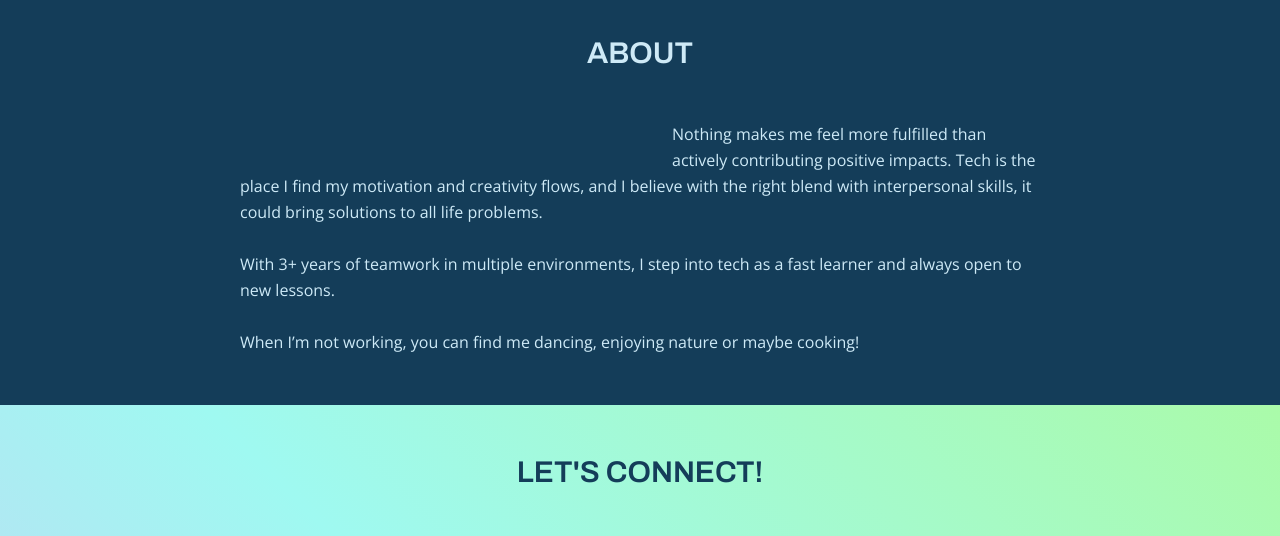
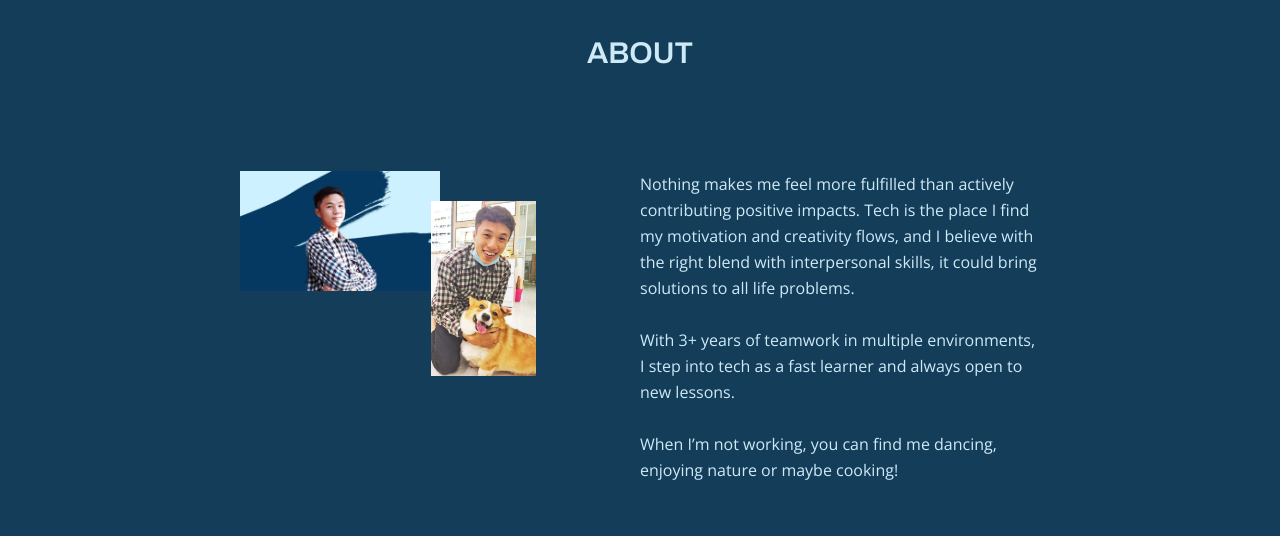
Before and after one commit to viet-v/vietspace-portfolio, a website built with Parcel: page index.html in a window 1280 px wide. Shown: the part 3120-3656 px from the top of the page. Built offline with nearby package versions, Linux system fonts and the light colour scheme.

Commit message:
Updated main.css at About to reflect latest About section

```diff
--- a/css/main.css
+++ b/css/main.css
@@ -428,6 +428,7 @@ header .wrapper {
   transition: transform 0.2s;
 }
 
+
 /* -------------------- About mobile -------------------- */
 
 .about {
@@ -435,16 +436,31 @@ header .wrapper {
   background-color: #143d59;
 }
 
-
 .about-photos {
-  float: left;
-  margin-bottom: 2em;
+  position: relative;
+  height: 205px;
 }
 
-.about-photos img {
-  max-width: 100%;
+.photo1 {
+  position: absolute;
+  width: 200px;
+  height: 120px;
+  top: 0;
+  left: 0;
+  background: url('../img/me-1.jpg');
+  background-size: cover;
 }
 
+.photo2 {
+  position: absolute;
+  width: 105px;
+  height: 175px;
+  bottom: 0;
+  right: 0;
+  background: url('../img/me-2.jpg') right;
+  background-size: cover;
+
+}
 
 .about-text p {
   font-size: 0.875em;
@@ -605,9 +621,18 @@ address {
 
 /* -------------------- About tablet -------------------- */
 
+.about-details {
+  display: flex;
+  justify-content: space-between;
+  margin: 50px 0;
+}
+
 .about-photos {
+  width: 37%;
+}
+
+.about-text {
   width: 50%;
-    margin-right: 2em;
 }
 
 .about-text p {
```
Lines whose indentation alone changed are shown as unchanged.
